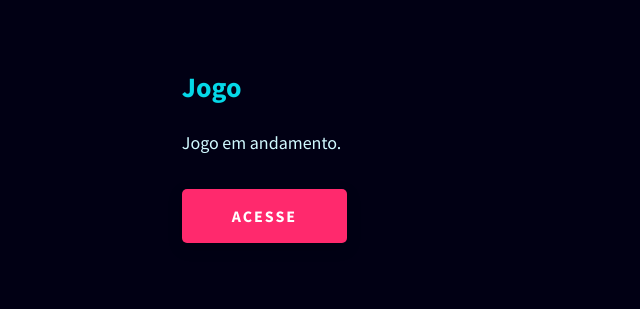
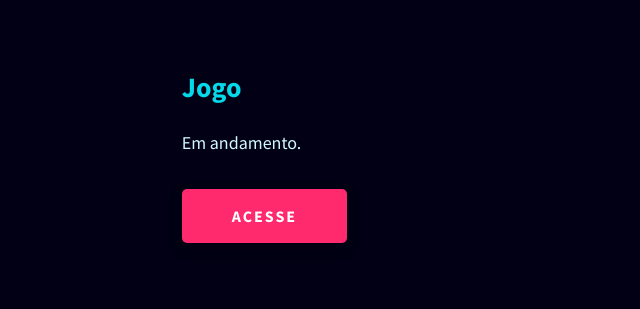
Before and after one commit to gusta-santana/my_portifolio, a plain HTML site: page index.html in a window 1280 px wide. Shown: the part 2420-2729 px from the top of the page, 596-1236 px from the left. Drawn offline with Linux system fonts and the light colour scheme.

Commit message:
Update index.html

```diff
--- a/index.html
+++ b/index.html
@@ -176,7 +176,7 @@
           <div class="projects__row-content">
             <h3 class="projects__row-content-title">Jogo</h3>
             <p class="projects__row-content-desc">
-              Jogo em andamento.
+              Em andamento.
             </p>
             <a
               href="./project-2.html"
```
